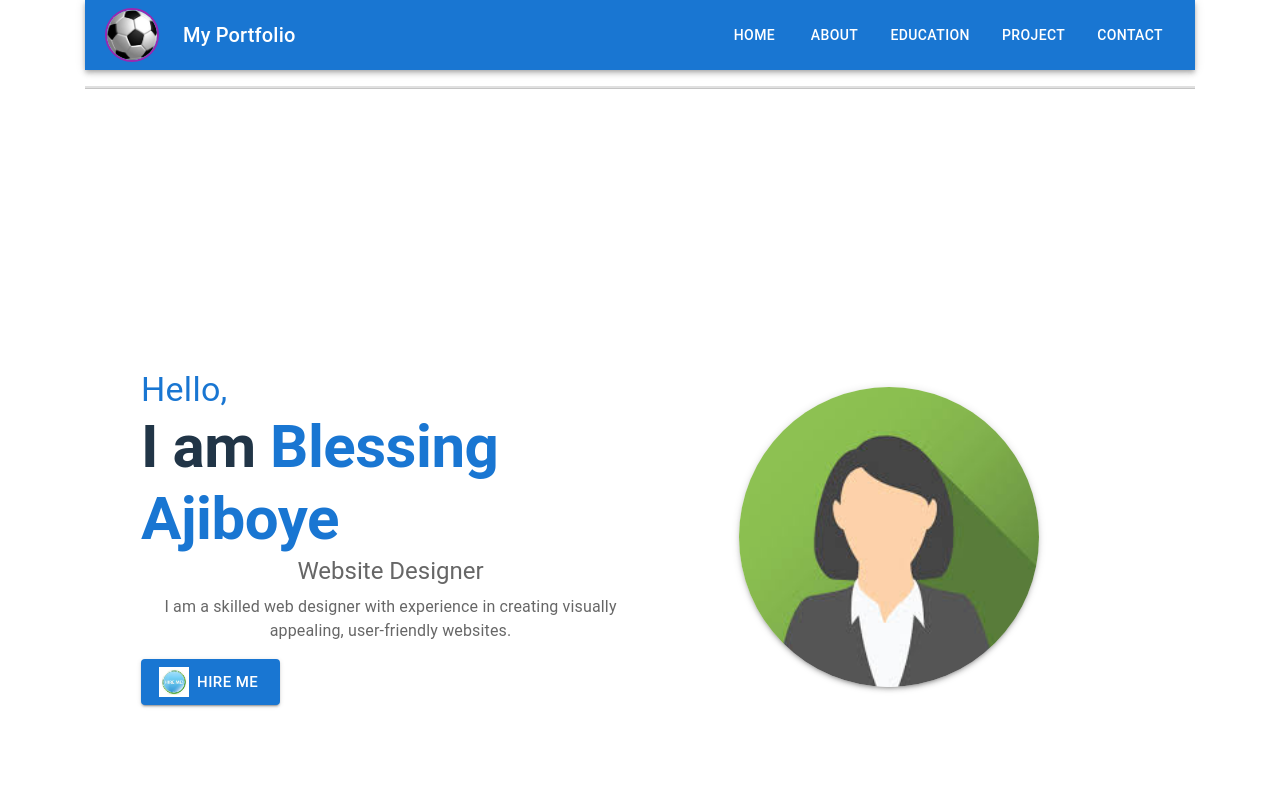
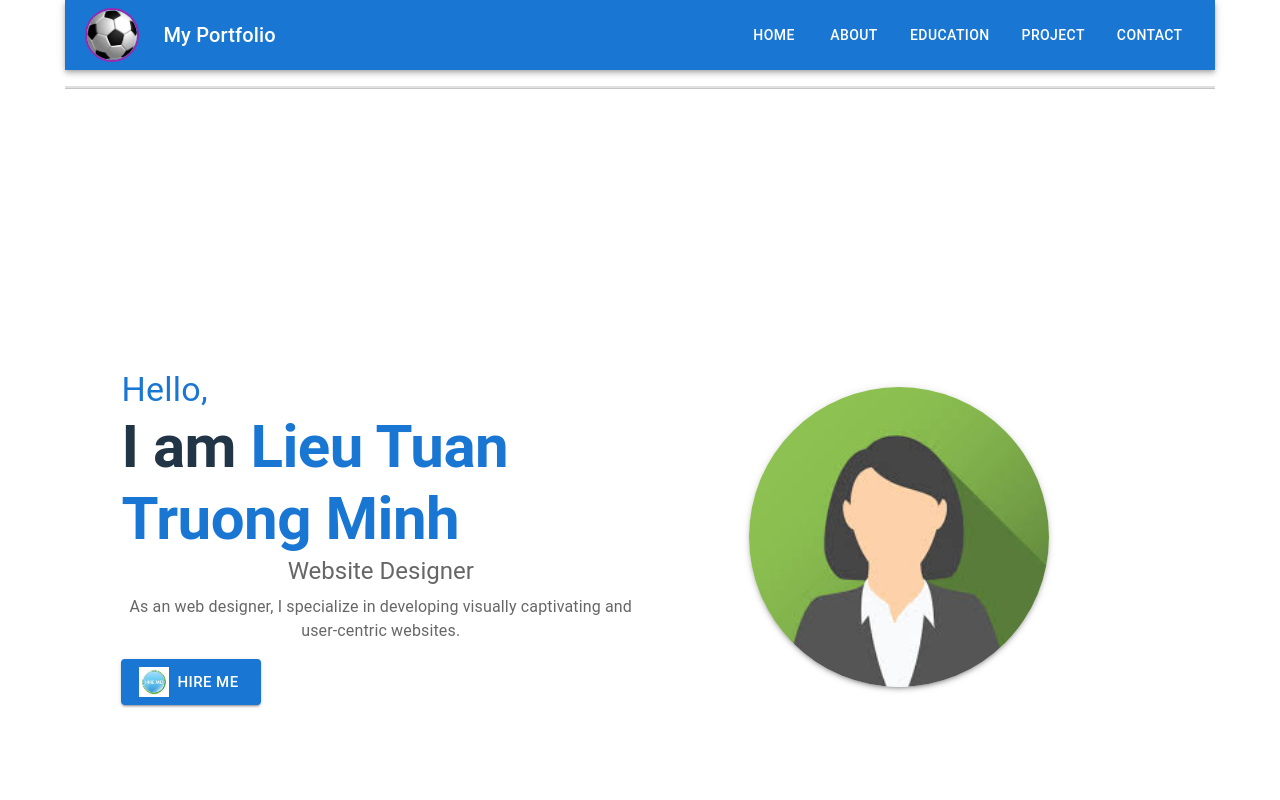
Before and after one commit to tlieu8/Remake_Assignment_1_Lieu_Minh_COMP_229, a React (Vite) app in the folder client/: page / in a window 1280 px wide. Shown: the top 800 px of the page. Built offline with nearby package versions, Linux system fonts and the light colour scheme.

Commit message:
Change Home

```diff
--- a/client/components/Home.jsx
+++ b/client/components/Home.jsx
@@ -32,13 +32,13 @@ export default function Home() {
           </Typography>
           <br />
           <Typography variant="h2" component="span" fontWeight="bold">
-            I am <span style={{ color: "#1976d2" }}>Blessing Ajiboye</span>
+            I am <span style={{ color: "#1976d2" }}>Lieu Tuan Truong Minh</span>
           </Typography>
           <Typography variant="h5" component="p" color="textSecondary" gutterBottom>
             Website Designer
           </Typography>
           <Typography variant="body1" color="textSecondary" paragraph>
-            I am a skilled web designer with experience in creating visually appealing, user-friendly websites.
+          As an web designer, I specialize in developing visually captivating and user-centric websites.
           </Typography>
           <Link to="/contact">
             <Button variant="contained" color="primary" size="large" startIcon={<img src={hire} alt="Hire me" width="30" height="30" />}>
```
